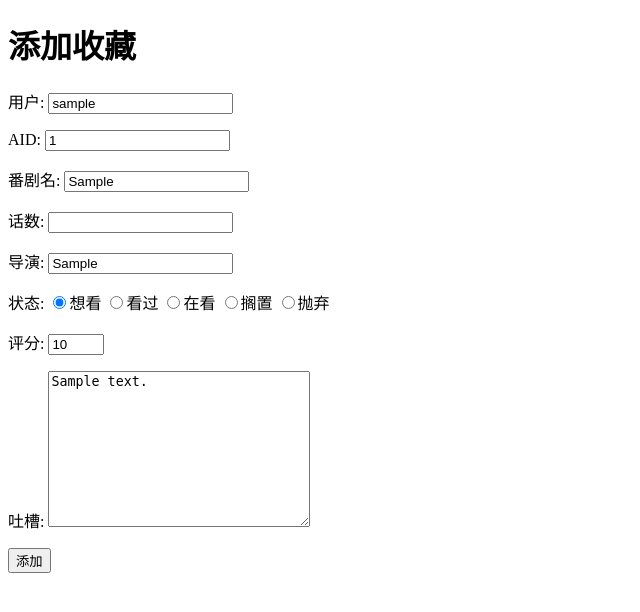
After one commit to kkkstra/bangumoe, a Django app: template templates/anime/add_fav_from_bangumi.html in a window 1280 px wide. The commit adds this page. Shown: the top 612 px of the page, without its empty margins (0-640 px from the left). Run offline with Django 4.2, Linux system fonts and the light colour scheme; the template is opened without the code that fills it: most values are stand-ins (such as "Sample title", 1, 10 or a date in 2020).

Commit message:
添加收藏时支持从bangumi检索信息

```diff
--- a/oidc/urls.py
+++ b/oidc/urls.py
@@ -20,7 +20,8 @@ from oauth.views import oauth_register_application, oauth_auth, oauth_token, oau
 from openid.views import oidc_authorize, oidc_authorize_callback, oidc_token, oidc_register_oauth, oidc_user_info, \
     oidc_config
 from anime.views import anime_manage, delete_anime, anime_favor, add_fav, delete_fav, edit_fav, search_fav, \
-    get_code_from_bangumi, get_code_from_bangumi_callback, import_data_from_bangumi, add_fav_from_bangumi
+    get_code_from_bangumi, get_code_from_bangumi_callback, import_data_from_bangumi, add_fav_from_bangumi, \
+    search_fav_from_bangumi
 
 urlpatterns = [
     path('user/admin/', admin.site.urls),
@@ -43,7 +44,8 @@ urlpatterns = [
     path('anime/admin', anime_manage),
     path('anime/delete', delete_anime),
     path('anime/add_fav', add_fav),
-    path('anime/add_fav/bangumi', add_fav_from_bangumi),
+    path('anime/add_fav/bangumi', search_fav_from_bangumi),
+    path('anime/add_fav/bangumi/add', add_fav_from_bangumi),
     path('anime/delete_fav', delete_fav),
     path('anime/edit_fav', edit_fav),
     path('anime/search_fav', search_fav),
--- /dev/null
+++ b/templates/anime/add_fav_from_bangumi.html
@@ -0,0 +1,27 @@
+<!DOCTYPE html>
+<html lang="en">
+<head>
+    <meta charset="UTF-8">
+    <title>添加收藏</title>
+</head>
+<body>
+<h1>添加收藏</h1>
+<form action="" method="POST">
+    <p>用户: <input type="text" name="username" value="{{ username }}"></p>
+    <p>AID: <input type="number" name="aid" value="{{ aid }}"></p>
+    <p>番剧名: <input type="text" name="title" value={{ title }}></p>
+    <p>话数: <input type="number" name="episode" value={{ episode }}></p>
+    <p>导演: <input type="text" name="director" value={{ director }}></p>
+    <p>状态:
+        <input type="radio" name="type" value="1"checked>想看
+        <input type="radio" name="type" value="2">看过
+        <input type="radio" name="type" value="3">在看
+        <input type="radio" name="type" value="4">搁置
+        <input type="radio" name="type" value="5">抛弃
+    </p>
+    <p>评分: <input type="number" min="1" max="10" name="score" value={{ score }}></p>
+    <p>吐槽: <textarea name="comment" rows="10" cols="30">{{ comment }}</textarea></p>
+    <input type="submit" value="添加">
+</form>
+</body>
+</html>
--- a/templates/anime/favor.html
+++ b/templates/anime/favor.html
@@ -9,7 +9,7 @@
 <p>用户: {{ username }}</p>
 <p><a href="/anime/search_fav?username={{ username }}">搜索收藏夹</a></p>
 <p>添加收藏：<a href="/anime/add_fav?username={{ username }}&aid=0">手动添加</a>
-     <a href="/anime/add_fav/bangumi?username={{ username }}>在bangumi中检索</a></p>
+     <a href="/anime/add_fav/bangumi?username={{ username }}">在bangumi中检索</a></p>
 <p><a href="/anime/get_code?username={{ username }}">从bangumi导入数据</a></p>
 <p>收藏管理：</p>
 <table border="1">
--- a/templates/anime/search_fav_from_bangumi.html
+++ b/templates/anime/search_fav_from_bangumi.html
@@ -30,7 +30,7 @@
             {% endif %}
             <td>{{ search_obj.score }}</td>
             <td>{{ search_obj.summary }}</td>
-            <td><a href="/anime/add_fav?username={{ username }}&aid={{ search_obj.id }}">收藏</a></td>
+            <td><a href="/anime/add_fav/bangumi/add?username={{ username }}&aid={{ search_obj.id }}">收藏</a></td>
         </tr>
         {% endfor %}
     </tbody>
```
Also changed, not shown: anime/views.py (+43 -1 lines).
